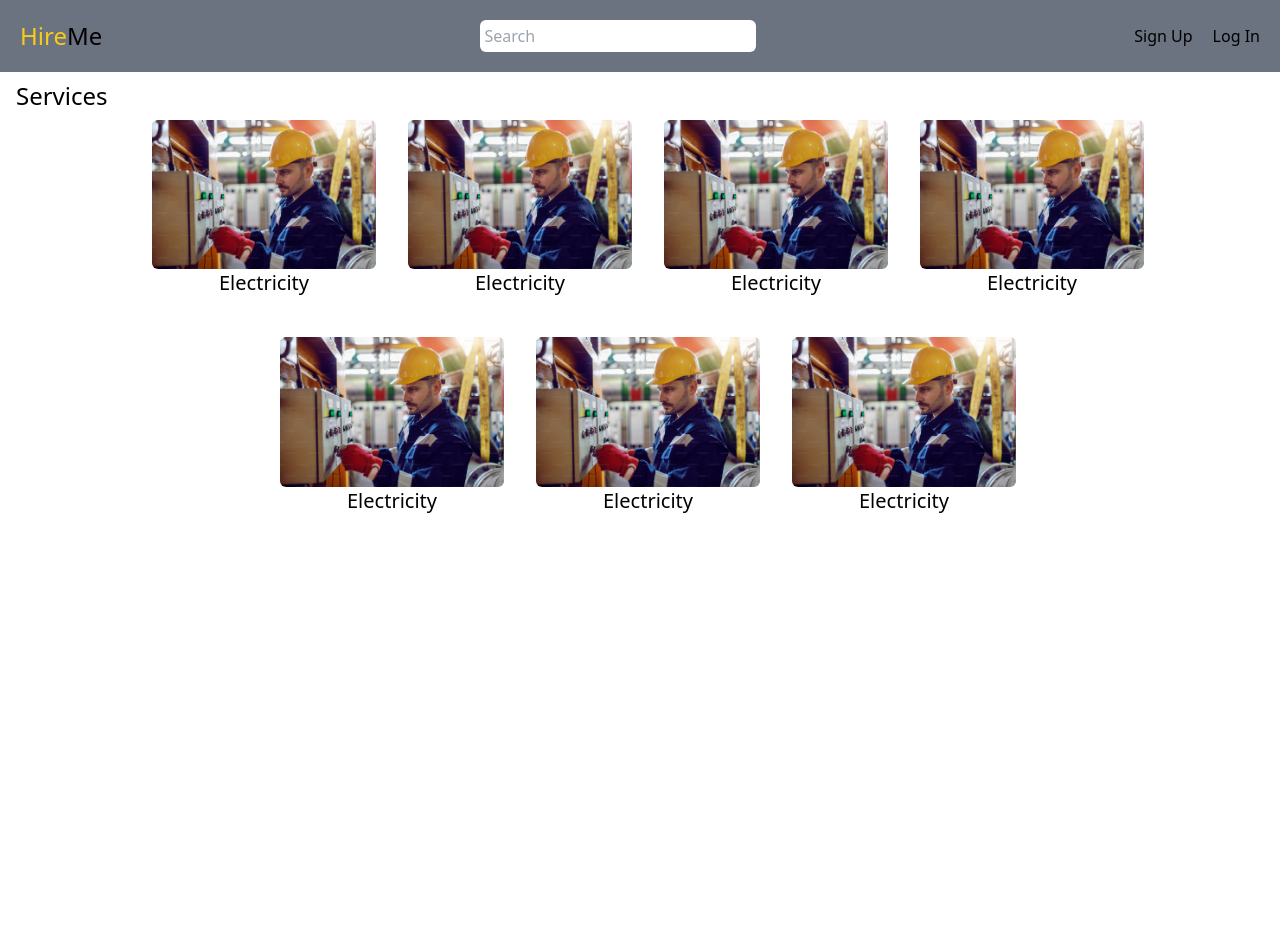
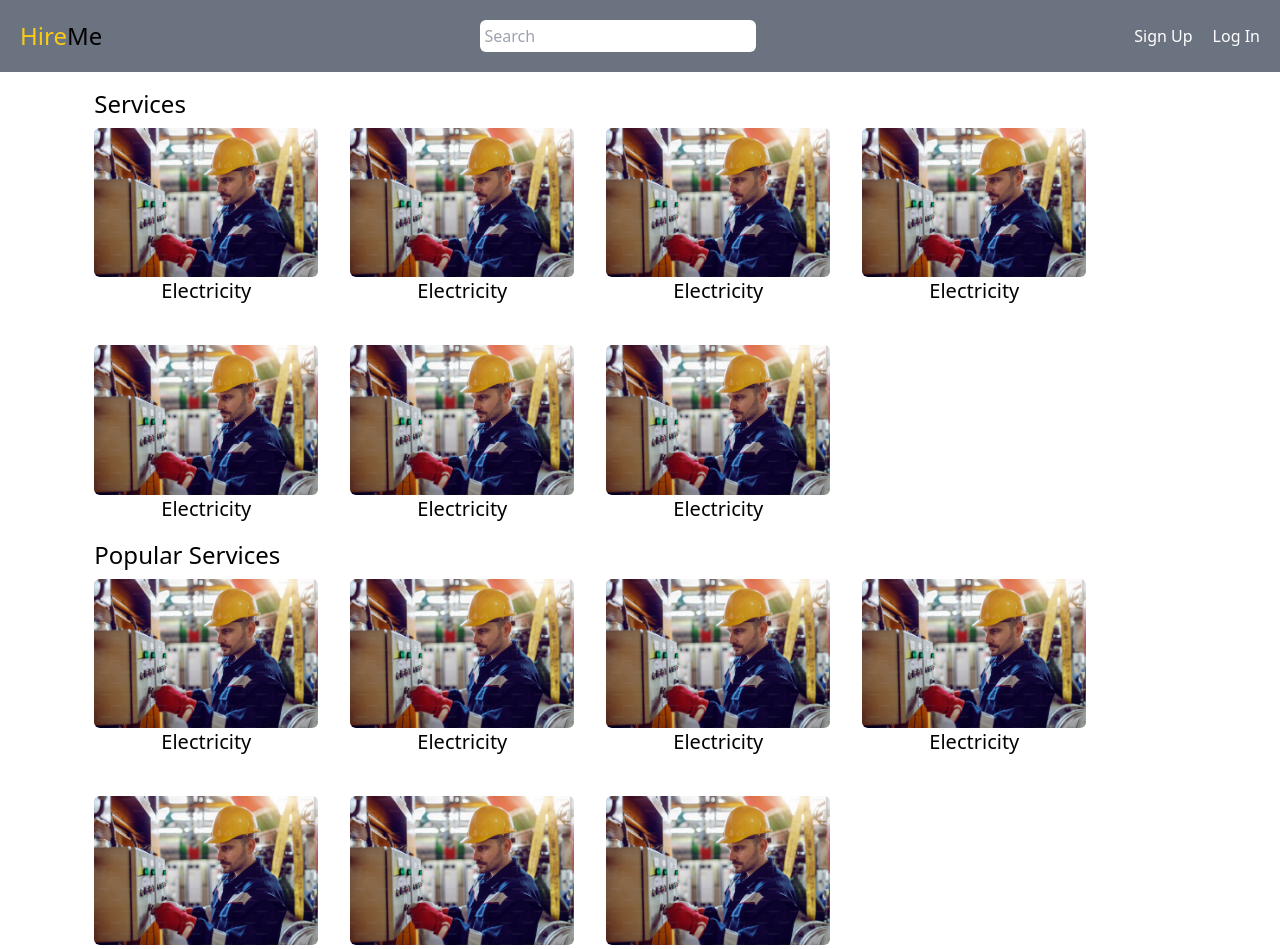
Before and after one commit to gautamalish/FinalYearProject, a React (Vite) app in the folder client/: page / in a window 1280 px wide. Shown: the top 949 px of the page. Before the commit the page ends 800 px from the top, so only its background shows below. Built offline with nearby package versions, Linux system fonts and the light colour scheme; no server answers.

Commit message:
Added Map

```diff
--- a/client/package.json
+++ b/client/package.json
@@ -10,9 +10,11 @@
     "preview": "vite preview"
   },
   "dependencies": {
+    "@react-google-maps/api": "^2.20.6",
     "axios": "^1.7.9",
     "dotenv": "^16.4.7",
     "firebase": "^11.1.0",
+    "leaflet": "^1.9.4",
     "react": "^18.3.1",
     "react-dom": "^18.3.1",
     "react-icons": "^5.4.0",
--- a/client/src/App.jsx
+++ b/client/src/App.jsx
@@ -3,6 +3,8 @@ import SignIn from "./pages/SignIn";
 import SignUp from "./pages/SignUp";
 import { BrowserRouter, Routes, Route } from "react-router-dom";
 import Home from "./pages/Home";
+import MapComponent from "./components/location/Maps";
+import WorkerList from "./pages/WorkerList";
 
 function App() {
   return (
@@ -12,6 +14,8 @@ function App() {
           <Route path="/" element={<Home />} />
           <Route path="/signin" element={<SignIn />} />
           <Route path="/signup" element={<SignUp />} />
+          <Route path="/location" element={<MapComponent />} />
+          <Route path="/workers" element={<WorkerList />} />
         </Routes>
       </BrowserRouter>
     </main>
--- a/client/src/components/home/Header.jsx
+++ b/client/src/components/home/Header.jsx
@@ -1,10 +1,15 @@
 import React from "react";
 import { useState } from "react";
+import { useNavigate } from "react-router-dom";
 const Header = () => {
+  const navigate = useNavigate();
   return (
     <div>
-      <nav className="bg-gray-500 flex justify-between p-5 items-center">
-        <p className="text-2xl font-medium">
+      <nav className="bg-gray-500 flex justify-between p-5 items-center sticky top-0">
+        <p
+          className="text-2xl font-medium cursor-pointer"
+          onClick={() => navigate("/")}
+        >
           <span className="text-yellow-400">Hire</span>Me
         </p>
         <div className="w-2/3 text-center">
@@ -15,8 +20,12 @@ const Header = () => {
           />
         </div>
         <div className="flex gap-5">
-          <button>Sign Up</button>
-          <button>Log In</button>
+          <button className="text-white" onClick={() => navigate("/signup")}>
+            Sign Up
+          </button>
+          <button className="text-white" onClick={() => navigate("/signin")}>
+            Log In
+          </button>
         </div>
       </nav>
     </div>
--- a/client/src/components/home/Main.jsx
+++ b/client/src/components/home/Main.jsx
@@ -2,9 +2,9 @@ import React from "react";
 import electrician from "../../assets/electrician.avif";
 const Main = () => {
   return (
-    <div className="ml-4 mt-2">
-      <h1 className="font-medium text-2xl">Services</h1>
-      <div className="flex gap-8 flex-wrap m-auto w-11/12 mainDiv justify-center">
+    <div className="ml-4 mt-4 flex flex-col px-7">
+      <h1 className="font-medium text-2xl w-11/12 m-auto">Services</h1>
+      <div className="flex gap-8 flex-wrap m-auto w-11/12 mainDiv justify-start">
         <div className="mt-2 w-56 text-center">
           <img
             src={electrician}
@@ -62,8 +62,73 @@ const Main = () => {
           <p className="text-xl">Electricity</p>
         </div>
       </div>
+      <div className="pt-4">
+        <h1 className="font-medium text-2xl w-11/12 m-auto">
+          Popular Services
+        </h1>
+        <div className="flex gap-8 flex-wrap m-auto w-11/12 mainDiv justify-start">
+          <div className="mt-2 w-56 text-center">
+            <img
+              src={electrician}
+              alt="Electrician"
+              className="w-56 rounded-md"
+            />
+            <p className="text-xl">Electricity</p>
+          </div>
+          <div className="mt-2 w-56 text-center">
+            <img
+              src={electrician}
+              alt="Electrician"
+              className="w-56 rounded-md"
+            />
+            <p className="text-xl">Electricity</p>
+          </div>
+          <div className="mt-2 w-56 text-center">
+            <img
+              src={electrician}
+              alt="Electrician"
+              className="w-56 rounded-md"
+            />
+            <p className="text-xl">Electricity</p>
+          </div>
+          <div className="mt-2 w-56 text-center">
+            <img
+              src={electrician}
+              alt="Electrician"
+              className="w-56 rounded-md"
+            />
+            <p className="text-xl">Electricity</p>
+          </div>
+          <div className="mt-2 w-56 text-center">
+            <img
+              src={electrician}
+              alt="Electrician"
+              className="w-56 rounded-md"
+            />
+            <p className="text-xl">Electricity</p>
+          </div>
+          <div className="mt-2 w-56 text-center">
+            <img
+              src={electrician}
+              alt="Electrician"
+              className="w-56 rounded-md"
+            />
+            <p className="text-xl">Electricity</p>
+          </div>
+          <div className="mt-2 w-56 text-center">
+            <img
+              src={electrician}
+              alt="Electrician"
+              className="w-56 rounded-md"
+            />
+            <p className="text-xl">Electricity</p>
+          </div>
+        </div>
+      </div>
     </div>
   );
 };
 
 export default Main;
+
+// AlzaSyOtFq4r0Q_sntrbY0Xu7WZ8fTHBhYJQxMW
--- /dev/null
+++ b/client/src/components/location/Maps.jsx
@@ -0,0 +1,146 @@
+import { useEffect, useState } from "react";
+import L from "leaflet";
+import "leaflet/dist/leaflet.css";
+
+const MapComponent = ({ onLocationSelect }) => {
+  const [map, setMap] = useState(null);
+  const [marker, setMarker] = useState(null);
+  const [locationName, setLocationName] = useState("");
+
+  useEffect(() => {
+    const mapInstance = L.map("map").setView([27.7172, 85.324], 13);
+    setMap(mapInstance);
+
+    L.tileLayer("https://{s}.tile.openstreetmap.org/{z}/{x}/{y}.png", {
+      attribution: "&copy; OpenStreetMap contributors",
+    }).addTo(mapInstance);
+
+    return () => mapInstance.remove();
+  }, []);
+
+  useEffect(() => {
+    if (!map) return;
+
+    const onMapClick = async (e) => {
+      const { lat, lng } = e.latlng;
+
+      try {
+        const response = await fetch(
+          `https://nominatim.openstreetmap.org/reverse?format=json&lat=${lat}&lon=${lng}`
+        );
+        const data = await response.json();
+
+        const address = data.address;
+        const location =
+          address.city || address.town || address.village || "Unknown";
+
+        setLocationName(location);
+
+        onLocationSelect({ locationName: location });
+
+        // Remove previous marker
+        if (marker) {
+          marker.remove();
+        }
+
+        // Add new marker
+        const newMarker = L.marker([lat, lng], {
+          icon: L.icon({
+            iconUrl:
+              "https://cdnjs.cloudflare.com/ajax/libs/leaflet/1.7.1/images/marker-icon.png",
+            iconSize: [25, 41],
+            iconAnchor: [12, 41],
+          }),
+        })
+          .addTo(map)
+          .bindPopup(location)
+          .openPopup();
+
+        setMarker(newMarker);
+      } catch (error) {
+        console.error("Error fetching location data:", error);
+      }
+    };
+
+    map.on("click", onMapClick);
+    return () => map.off("click", onMapClick);
+  }, [map, marker]);
+
+  const handleSearch = async () => {
+    if (!locationName) return;
+
+    try {
+      const response = await fetch(
+        `https://nominatim.openstreetmap.org/search?format=json&q=${locationName}`
+      );
+      const data = await response.json();
+
+      if (data.length > 0) {
+        const { lat, lon } = data[0];
+
+        // Center map and place marker
+        map.setView([lat, lon], 13);
+
+        if (marker) {
+          marker.remove();
+        }
+
+        const newMarker = L.marker([lat, lon], {
+          icon: L.icon({
+            iconUrl:
+              "https://cdnjs.cloudflare.com/ajax/libs/leaflet/1.7.1/images/marker-icon.png",
+            iconSize: [25, 41],
+            iconAnchor: [12, 41],
+          }),
+        })
+          .addTo(map)
+          .bindPopup(data[0].display_name)
+          .openPopup();
+
+        setMarker(newMarker);
+        onLocationSelect({ locationName: data[0].display_name });
+      }
+    } catch (error) {
+      console.error("Error fetching location by name:", error);
+    }
+  };
+
+  return (
+    <div className="relative flex flex-col md:flex-row w-full h-[500px] bg-gray-100 rounded-lg shadow-md">
+      {/* Left side - Form */}
+      <div className="absolute md:relative w-[90%] md:w-[350px] bg-white p-6 md:p-8 rounded-lg shadow-lg left-1/2 md:left-0 transform -translate-x-1/2 md:translate-x-0 top-6 md:top-auto z-10">
+        <h2 className="text-lg font-semibold text-gray-900">
+          Find a location near you.
+        </h2>
+        <p className="text-sm text-gray-600 mb-4">
+          Select or search for your location.
+        </p>
+
+        {/* Location Search */}
+        <div className="mb-3">
+          <label className="text-sm text-gray-700">Location</label>
+          <input
+            type="text"
+            value={locationName}
+            onChange={(e) => setLocationName(e.target.value)}
+            className="w-full border rounded-md p-2 mt-1 bg-gray-100 text-gray-800"
+            placeholder="Enter a location"
+          />
+        </div>
+
+        {/* Search Button */}
+        <button
+          onClick={handleSearch}
+          className="w-full bg-yellow-500 hover:bg-yellow-600 text-white py-2 rounded-md font-medium"
+        >
+          Search
+        </button>
+      </div>
+
+      {/* Right side - Map */}
+      <div id="map" className="w-full h-full rounded-lg z-0" />
+    </div>
+  );
+};
+
+export default MapComponent;
--- /dev/null
+++ b/client/src/pages/AddLocation.jsx
@@ -0,0 +1,9 @@
+import React from 'react'
+
+const AddLocation = () => {
+  return (
+    <div>AddLocation</div>
+  )
+}
+
+export default AddLocation
--- a/client/src/pages/Home.jsx
+++ b/client/src/pages/Home.jsx
@@ -11,3 +11,5 @@ const Home = () => {
 };
 
 export default Home;
+
+// AlzaSyOtFq4r0Q_sntrbY0Xu7WZ8fTHBhYJQxMW
--- /dev/null
+++ b/client/src/pages/WorkerList.jsx
@@ -0,0 +1,18 @@
+import React from "react";
+import electrician from "../assets/electrician.avif";
+const WorkerList = () => {
+  return (
+    <div>
+      <h1>Electricians near you</h1>
+      <div className="border border-gray-300">
+        <img
+          src={electrician}
+          alt="Profile"
+          className="w-20 h-20 rounded-full object-cover"
+        />
+      </div>
+    </div>
+  );
+};
+
+export default WorkerList;
```
Also changed, not shown: 2 other files (tests, documents, lock files or other folders).
